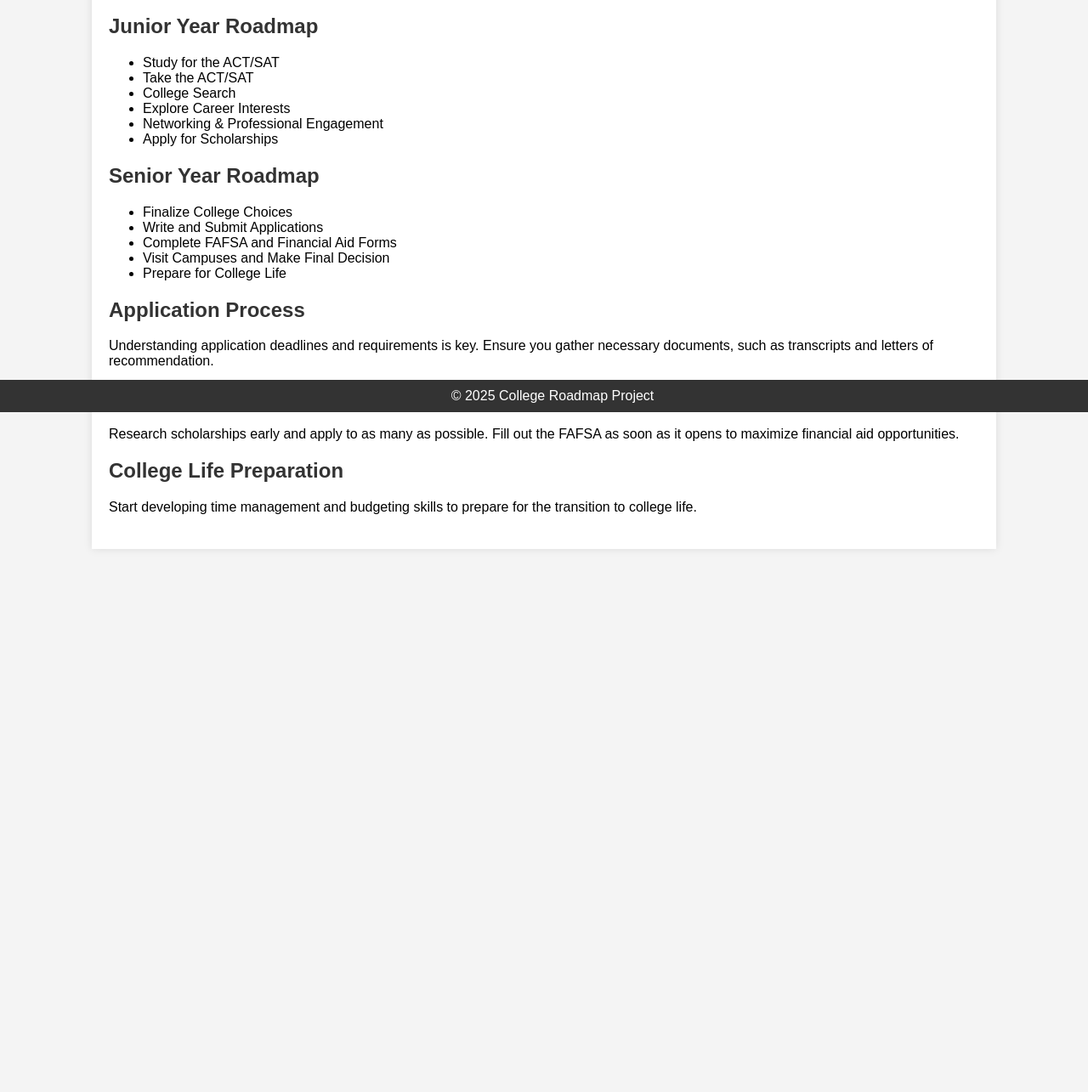
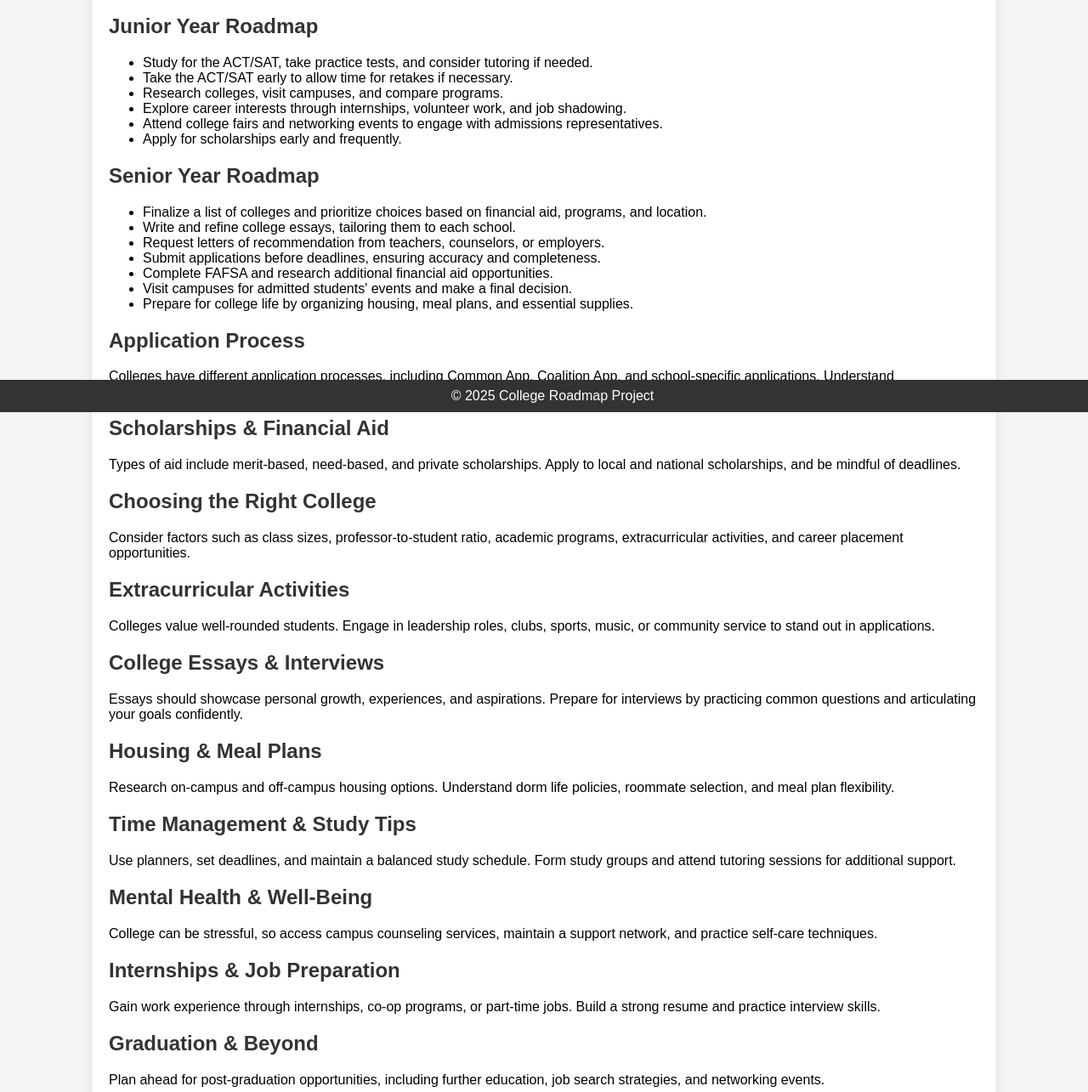
Before and after one commit to bolivarc3/CollegeRoadmap, a plain HTML site: page index.html in a window 1280 px wide. Shown: the part 315-1600 px from the top of the page at 85% size. Before the commit the page ends 981 px from the top, so only its background shows below. Drawn offline with Linux system fonts and the light colour scheme.

Commit message:
Update index.html

```diff
--- a/index.html
+++ b/index.html
@@ -21,35 +21,65 @@
         <div class="section">
             <h2>Junior Year Roadmap</h2>
             <ul>
-                <li>Study for the ACT/SAT</li>
-                <li>Take the ACT/SAT</li>
-                <li>College Search</li>
-                <li>Explore Career Interests</li>
-                <li>Networking & Professional Engagement</li>
-                <li>Apply for Scholarships</li>
+                <li>Study for the ACT/SAT, take practice tests, and consider tutoring if needed.</li>
+                <li>Take the ACT/SAT early to allow time for retakes if necessary.</li>
+                <li>Research colleges, visit campuses, and compare programs.</li>
+                <li>Explore career interests through internships, volunteer work, and job shadowing.</li>
+                <li>Attend college fairs and networking events to engage with admissions representatives.</li>
+                <li>Apply for scholarships early and frequently.</li>
             </ul>
         </div>
         <div class="section">
             <h2>Senior Year Roadmap</h2>
             <ul>
-                <li>Finalize College Choices</li>
-                <li>Write and Submit Applications</li>
-                <li>Complete FAFSA and Financial Aid Forms</li>
-                <li>Visit Campuses and Make Final Decision</li>
-                <li>Prepare for College Life</li>
+                <li>Finalize a list of colleges and prioritize choices based on financial aid, programs, and location.</li>
+                <li>Write and refine college essays, tailoring them to each school.</li>
+                <li>Request letters of recommendation from teachers, counselors, or employers.</li>
+                <li>Submit applications before deadlines, ensuring accuracy and completeness.</li>
+                <li>Complete FAFSA and research additional financial aid opportunities.</li>
+                <li>Visit campuses for admitted students' events and make a final decision.</li>
+                <li>Prepare for college life by organizing housing, meal plans, and essential supplies.</li>
             </ul>
         </div>
         <div class="section">
             <h2>Application Process</h2>
-            <p>Understanding application deadlines and requirements is key. Ensure you gather necessary documents, such as transcripts and letters of recommendation.</p>
+            <p>Colleges have different application processes, including Common App, Coalition App, and school-specific applications. Understand requirements, deadlines, and fees associated with each.</p>
         </div>
         <div class="section">
             <h2>Scholarships & Financial Aid</h2>
-            <p>Research scholarships early and apply to as many as possible. Fill out the FAFSA as soon as it opens to maximize financial aid opportunities.</p>
+            <p>Types of aid include merit-based, need-based, and private scholarships. Apply to local and national scholarships, and be mindful of deadlines.</p>
         </div>
         <div class="section">
-            <h2>College Life Preparation</h2>
-            <p>Start developing time management and budgeting skills to prepare for the transition to college life.</p>
+            <h2>Choosing the Right College</h2>
+            <p>Consider factors such as class sizes, professor-to-student ratio, academic programs, extracurricular activities, and career placement opportunities.</p>
+        </div>
+        <div class="section">
+            <h2>Extracurricular Activities</h2>
+            <p>Colleges value well-rounded students. Engage in leadership roles, clubs, sports, music, or community service to stand out in applications.</p>
+        </div>
+        <div class="section">
+            <h2>College Essays & Interviews</h2>
+            <p>Essays should showcase personal growth, experiences, and aspirations. Prepare for interviews by practicing common questions and articulating your goals confidently.</p>
+        </div>
+        <div class="section">
+            <h2>Housing & Meal Plans</h2>
+            <p>Research on-campus and off-campus housing options. Understand dorm life policies, roommate selection, and meal plan flexibility.</p>
+        </div>
+        <div class="section">
+            <h2>Time Management & Study Tips</h2>
+            <p>Use planners, set deadlines, and maintain a balanced study schedule. Form study groups and attend tutoring sessions for additional support.</p>
+        </div>
+        <div class="section">
+            <h2>Mental Health & Well-Being</h2>
+            <p>College can be stressful, so access campus counseling services, maintain a support network, and practice self-care techniques.</p>
+        </div>
+        <div class="section">
+            <h2>Internships & Job Preparation</h2>
+            <p>Gain work experience through internships, co-op programs, or part-time jobs. Build a strong resume and practice interview skills.</p>
+        </div>
+        <div class="section">
+            <h2>Graduation & Beyond</h2>
+            <p>Plan ahead for post-graduation opportunities, including further education, job search strategies, and networking events.</p>
         </div>
     </div>
     <footer>&copy; 2025 College Roadmap Project</footer>
```
